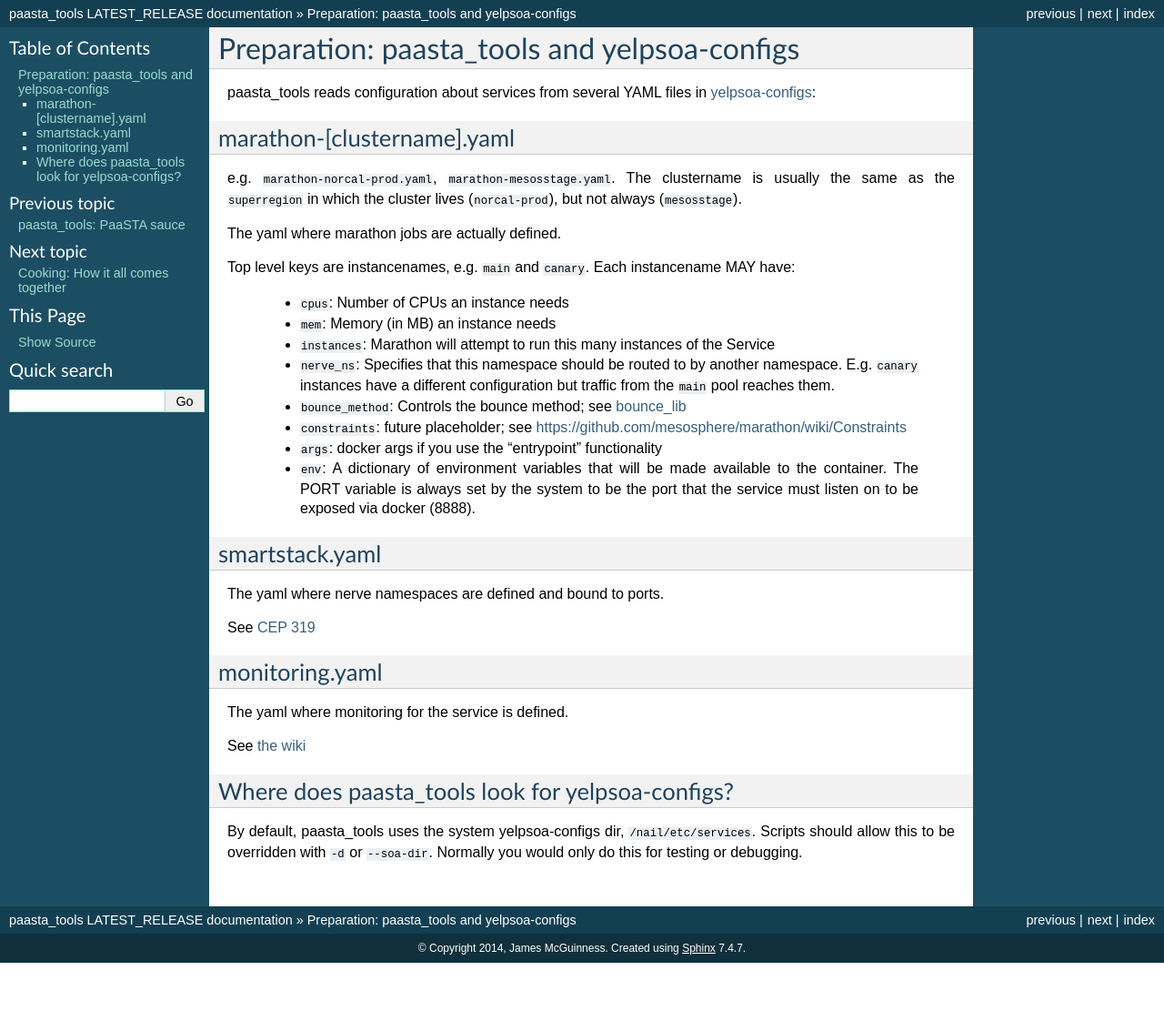
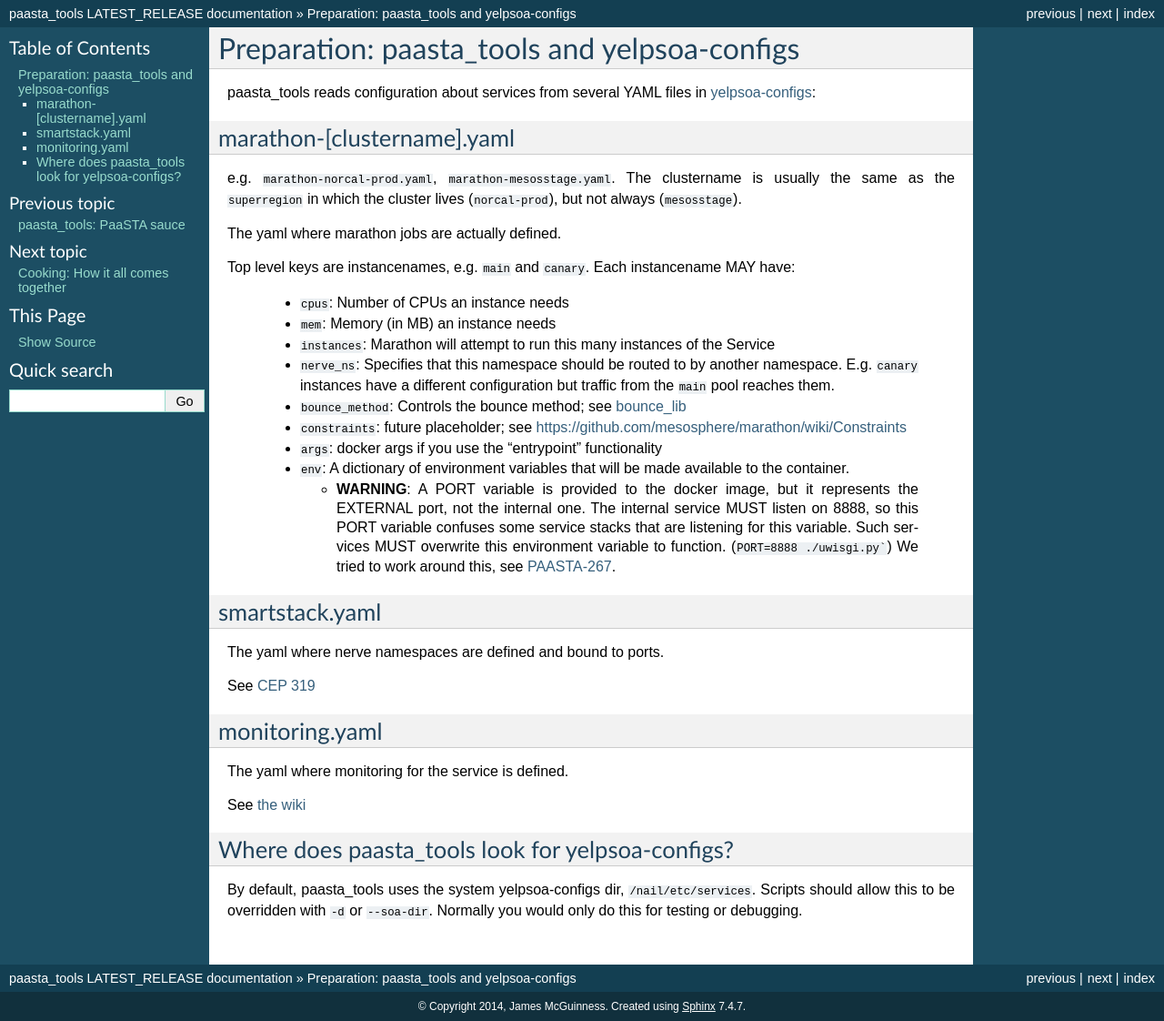
Before and after one commit to Yelp/paasta, a Sphinx documentation site: the page built from docs/source/yelpsoa_configs.rst, in a window 1280 px wide. Shown: the whole page at 91% size. Built offline with Sphinx 7.4.7, drawn with Linux system fonts in a browser that asks for light colours; before the commit the page ends 1058 px from its top, so only the background shows below that.

Commit message:
Document the surprising behavior with PORT variable for PAASTA-267

````diff
--- a/docs/source/workflow.rst
+++ b/docs/source/workflow.rst
@@ -59,6 +59,10 @@
 * ``--memory``: This is the value set in ``marathon.yaml`` as "mem".
 
 * ``--net``: PaaSTA uses bridge mode to enable random port allocation.
+
+* ``--env``: Any environment variables specified in the ``env`` section will be here.
+
+  * **WARNING**: A PORT variable is provided to the docker image, but it represents the EXTERNAL port, not the internal one. The internal service MUST listen on 8888, so this PORT variable confuses some service stacks that are listening for this variable. Such services MUST overwrite this environment variable to function. (``PORT=8888 ./uwisgi.py```) We tried to work around this, see `PAASTA-267 <https://jira.yelpcorp.com/browse/PAASTA-267>`_.
 
 * ``--publish``: Mesos picks a random port on the host that maps to and exposes
   port 8888 inside the container. This random port is announced to Smartstack
--- a/docs/source/yelpsoa_configs.rst
+++ b/docs/source/yelpsoa_configs.rst
@@ -29,7 +29,9 @@
 
   * ``args``: docker args if you use the "entrypoint" functionality
 
-  * ``env``: A dictionary of environment variables that will be made available to the container. The PORT variable is always set by the system to be the port that the service must listen on to be exposed via docker (8888).
+  * ``env``: A dictionary of environment variables that will be made available to the container.
+
+    * **WARNING**: A PORT variable is provided to the docker image, but it represents the EXTERNAL port, not the internal one. The internal service MUST listen on 8888, so this PORT variable confuses some service stacks that are listening for this variable. Such services MUST overwrite this environment variable to function. (``PORT=8888 ./uwisgi.py```) We tried to work around this, see `PAASTA-267 <https://jira.yelpcorp.com/browse/PAASTA-267>`_.
 
 smartstack.yaml
 ---------------
````
Also changed, not shown: 1 other file.
